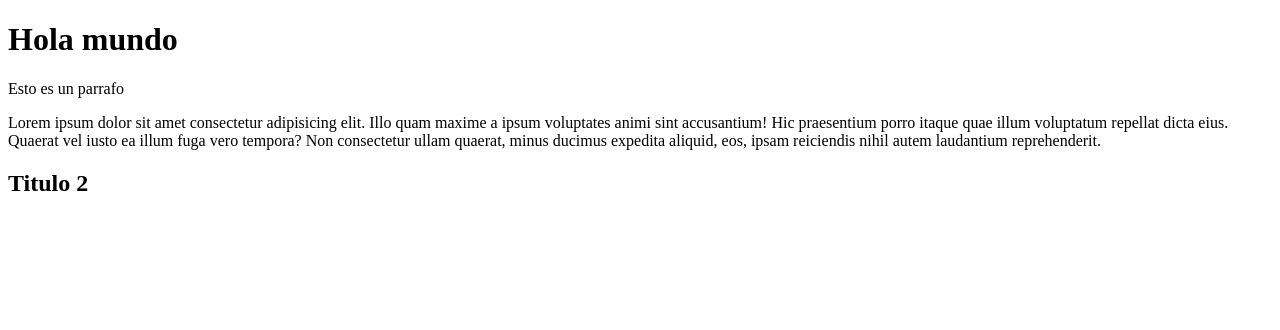
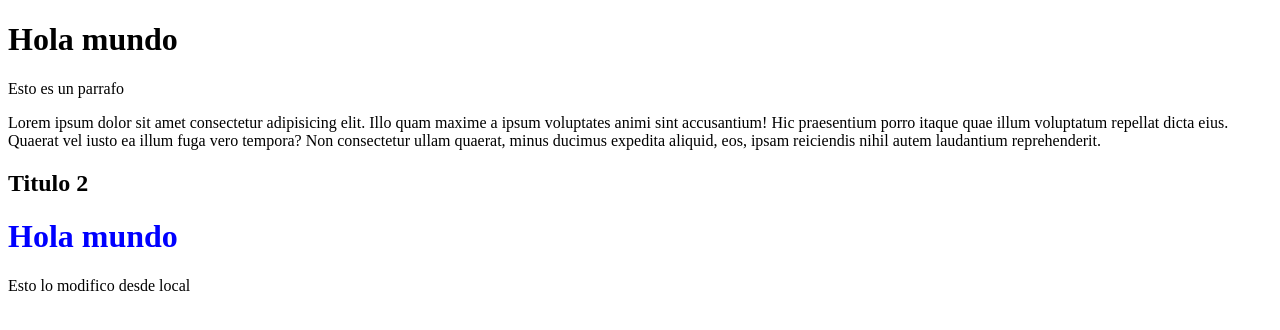
Before and after one commit to Michellopez16/Ej1_Js1, a plain HTML site: page index.html in a window 1280 px wide. Drawn offline with Linux system fonts and the light colour scheme.

Commit message:
Comentario local 1

```diff
--- a/index.html
+++ b/index.html
@@ -15,6 +15,10 @@
 
    <h2>Titulo 2</h2>
 
+   <h1 style="color: blue">Hola mundo</h1>
+
+   <p>Esto lo modifico desde local</p>
+
 
 
 
```
